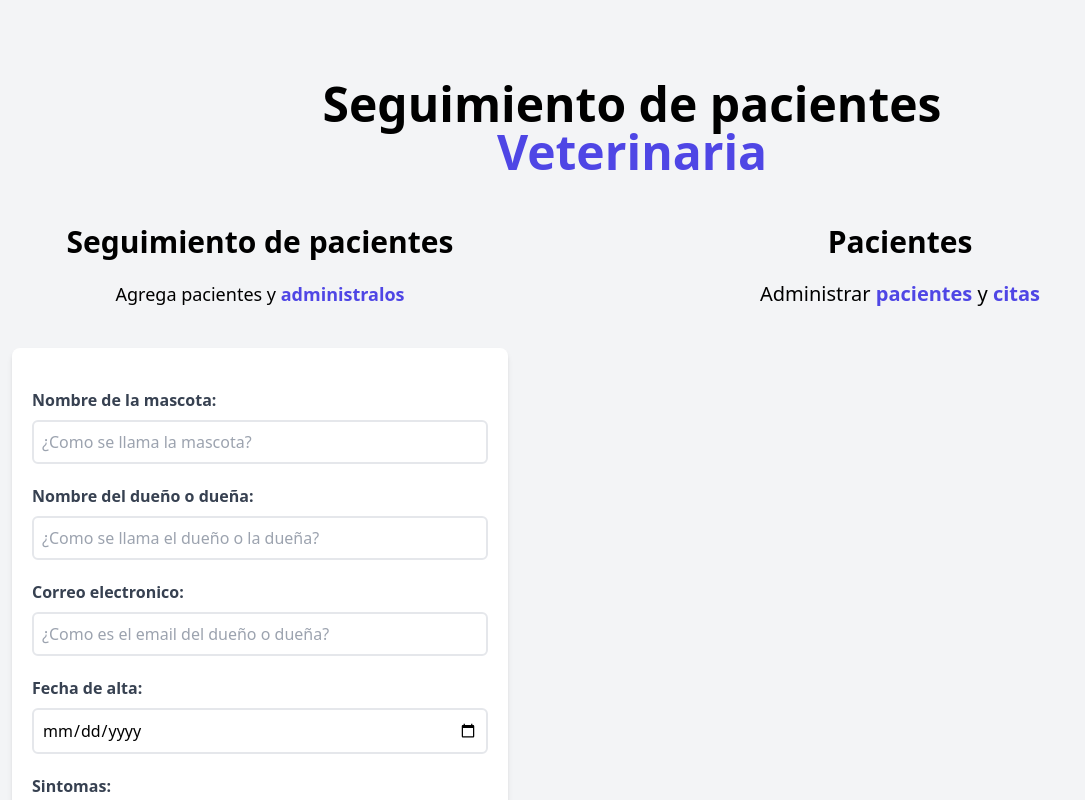
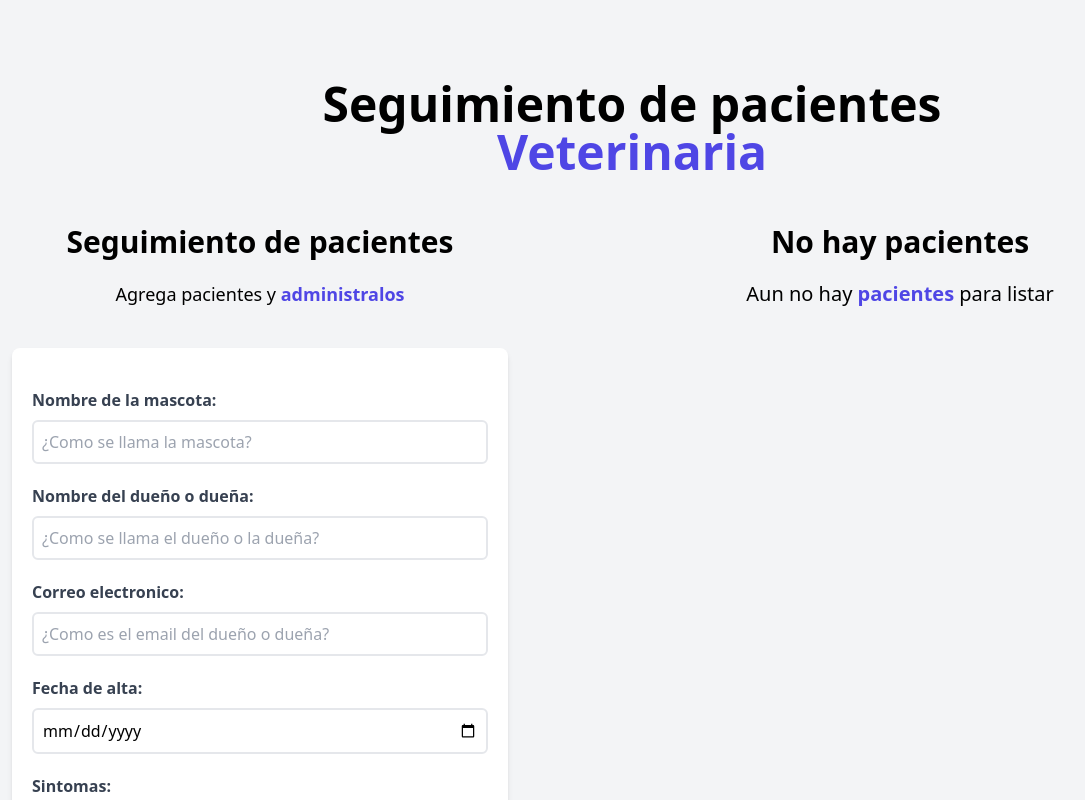
Before and after one commit to Facusaavedrx/citas-veterinaria, a React (Vite) app: page / in a window 1280 px wide. Shown: the top 800 px of the page, without its empty margins (8-1093 px from the left). Built offline with nearby package versions, Linux system fonts and the light colour scheme.

Commit message:
Se agrego texto condicional en ListadoPacientes.jsx

```diff
--- a/src/components/ListadoPacientes.jsx
+++ b/src/components/ListadoPacientes.jsx
@@ -4,6 +4,9 @@
 function ListadoPacientes ({ pacientes }) {
   return (
     <div className='md:w-1/2 lg:w-3/5 md:h-screen overflow-y-scroll'>
+      {pacientes && pacientes.length
+        ? (
+          <>
             <h2 className='font-black text-3xl text-center'>Pacientes</h2>
             <p className='text-xl mt-5 mb-10 text-center'>
               Administrar <span className='text-indigo-600 font-bold'> pacientes</span> y <span className='text-indigo-600 font-bold'>citas </span>
@@ -14,6 +17,16 @@
                 <Paciente pacientes={paciente} key={uuidv4()} />
               )
             })}
+          </>
+          )
+        : (
+          <>
+            <h2 className='font-black text-3xl text-center'>No hay pacientes</h2>
+            <p className='text-xl mt-5 mb-10 text-center'>
+              Aun no hay <span className='text-indigo-600 font-bold'> pacientes</span> para listar
+            </p>
+          </>
+          )}
     </div>
   )
 }
```
Lines whose indentation alone changed are shown as unchanged.
